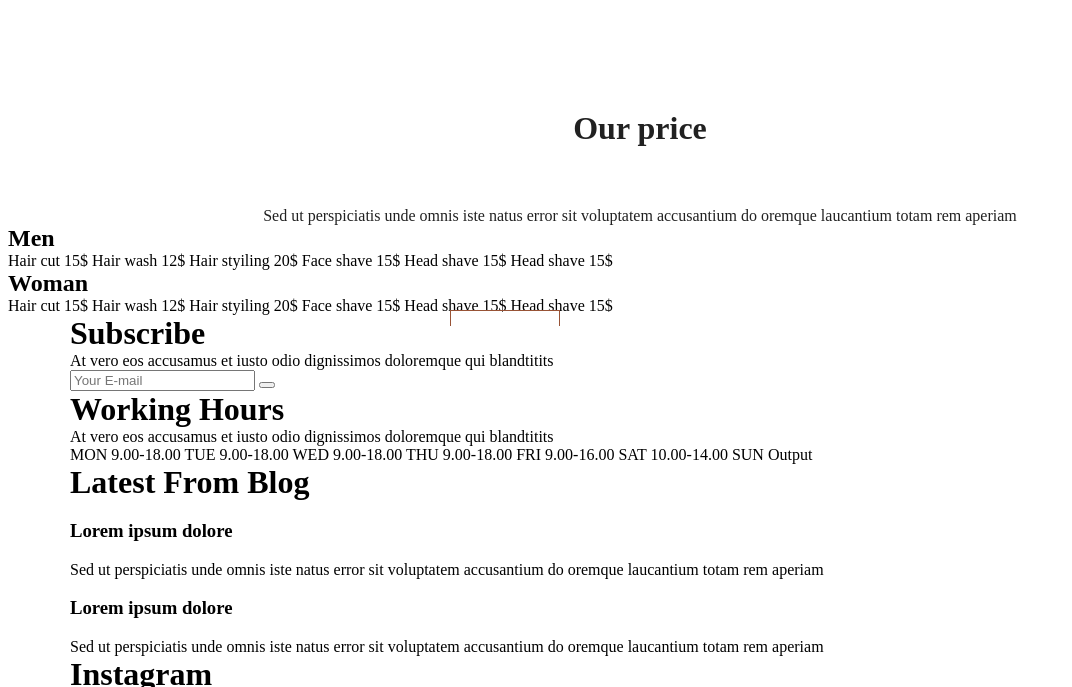
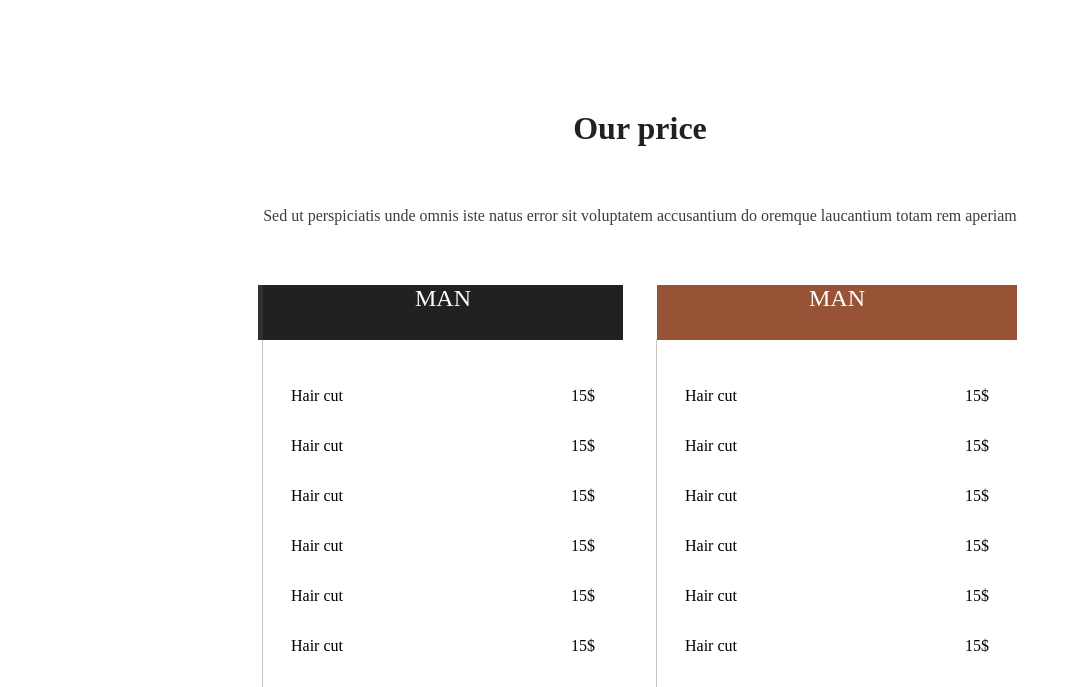
Before and after one commit to VerDan777/BarberSite, a website built with webpack: page src/index.pug in a window 1280 px wide. Shown: the part 7150-7837 px from the top of the page, without its empty margins (0-1072 px from the left). Built offline with nearby package versions, Linux system fonts and the light colour scheme; files whose address does not match are found by name; a web font is replaced by a local one.

Commit message:
section price add

```diff
--- a/src/index.pug
+++ b/src/index.pug
@@ -153,37 +153,91 @@ body
                 +gallery('./img/DG.png')
                 +gallery('./img/DG.png')
 
-        section.price
+        section.price: .wrapper
             h1.price__title Our price
             p.price__text Sed ut perspiciatis unde omnis iste natus error sit voluptatem  accusantium do oremque  laucantium totam rem aperiam
             .price__block
                 .price__gender-block
-                    h1.price__gender-block__name Men
-                mixin table-item(itemName,itemPrice)
-                    tr.table-item
-                        td.table-item=itemName
-                        td.table-item=itemPrice
+                    h1.price__gender-block__name Man
+                    table.table
+                        tr.table-row
+                            td Hair cut
+                            td.table__td 15$
 
-                +table-item('Hair cut','15$')
-                +table-item('Hair wash','12$')
-                +table-item('Hair styiling','20$')
-                +table-item('Face shave','15$')
-                +table-item('Head shave','15$')
-                +table-item('Head shave','15$')
+                        tr.table-row
+                            td Hair cut
+                            td.table__td 15$
+
+                        tr.table-row
+                            td Hair cut
+                            td.table__td 15$
+
+                        tr.table-row
+                            td Hair cut
+                            td.table__td 15$
+
+                        tr.table-row
+                            td Hair cut
+                            td.table__td 15$
+
+                        tr.table-row
+                            td Hair cut
+                            td.table__td 15$
+                    h1.price__gender-block__name Appointment
+
+                .price__gender-block
+
+                    h1.price__gender-block__name.price__gender-block__name--ginger Man
+                    table.table
+                        tr.table-row
+                            td Hair cut
+                            td.table__td 15$
+
+                        tr.table-row
+                            td Hair cut
+                            td.table__td 15$
+
+                        tr.table-row
+                            td Hair cut
+                            td.table__td 15$
+
+                        tr.table-row
+                            td Hair cut
+                            td.table__td 15$
+
+                        tr.table-row
+                            td Hair cut
+                            td.table__td 15$
+
+                        tr.table-row
+                            td Hair cut
+                            td.table__td 15$
+                    h1.price__gender-block__name.price__gender-block__name--ginger Appointment
+                //- mixin table-item(itemName,itemPrice)
+                //-     tr.table__item
+                //-         td.table__item=itemName
+                //-         td.table__item=itemPrice
+
+                //- +table-item('Hair cut','15$')
+                //- +table-item('Hair wash','12$')
+                //- +table-item('Hair styiling','20$')
+                //- +table-item('Face shave','15$')
+                //- +table-item('Head shave','15$')
+                //- +table-item('Head shave','15$')
                     h1.price__appointment
-                .price__gender-block
-                     h1.price__gender-block__name Woman
-                mixin table-item(itemName,itemPrice)
-                    tr.table-item
-                        td.table-item=itemName
-                        td.table-item=itemPrice
+                //- .price__gender-block
+                //-      h1.price__gender-block__name Woman
+                //- mixin table-item(itemName,itemPrice)
+                //-     tr.table-item
+                //-         td.table-item=itemName
+                //-         td.table-item=itemPrice
 
-                +table-item('Hair cut','15$')
-                +table-item('Hair wash','12$')
-                +table-item('Hair styiling','20$')
-                +table-item('Face shave','15$')
-                +table-item('Head shave','15$')
-                +table-item('Head shave','15$')
+                //- +table-item('Hair cut','15$')
+                //- +table-item('Hair wash','12$')
+                //- +table-item('Hair styiling','20$')
+                //- +table-item('Face shave','15$')
+                //- +table-item('Head shave','15$')
+                //- +table-item('Head shave','15$')
                      h1.price__appointment
 
         footer.site-footer: .wrapper
--- a/src/sass/modules/_price.scss
+++ b/src/sass/modules/_price.scss
@@ -8,23 +8,60 @@
         display: block;
         position: relative;
 
-        &::before {
-            content:'';
-            display: inline-block;
-            padding-bottom: 15px;
-            border:1px solid $ginger;
-            border-bottom:$ginger;
-            position: absolute;
-            top:200px;
-            left: 35%;
-            width: 110px;
-            text-align: left;
+        // &::before {
+        //     content:'';
+        //     display: inline-block;
+        //     padding-bottom: 15px;
+        //     border:1px solid $ginger;
+        //     border-bottom:$ginger;
+        //     position: absolute;
+        //     top:200px;
+        //     left: 35%;
+        //     width: 110px;
+        //     text-align: left;
+        // }
+    }
+    &__text {
+        // display: inline-block;
+        color:#3d3d3d;
+        text-align: center;
+        margin-top:60px;
+        vertical-align: middle;
+        // width: 555px;
+        // margin-left: 250px;
+        // padding-top: 70px;
+    }
+    &__block {
+        text-align: center;
+    }
+
+
+    &__gender-block {
+     display: inline-block;
+    padding-top: 60px;
+    margin-left: 15px;
+    margin-right: 15px;
+    max-width: 360px;
+    text-align: center;
+
+
+    }
+      &__gender-block__name {
+        background-color:$addColor;
+        color: $white;
+        text-transform: uppercase;
+        font-weight: 100;
+        width: 360px;
+        height: 55px;
+        text-align: center;
+        display: inline-block;
+        box-shadow: -5px 0px 0px #303030;
+
+        // margin:30px 160px;
+        &--ginger {
+            background-color: $ginger;
+            box-shadow: none;
         }
     }
-    &__text {
 
-        color:$addColor;
-        text-align: center;
-        margin-top:60px;
-    }
 }
--- /dev/null
+++ b/src/sass/modules/_table.scss
@@ -0,0 +1,15 @@
+.table {
+
+    display: table;
+    padding:30px 25px;
+     box-shadow: -1px -1px 0px 0px  #c6c6c6;
+
+
+    &__td{
+        padding-left:225px;
+    }
+    td {
+        padding-top:15px;
+        padding-bottom: 15px;
+    }
+}
--- a/src/sass/styles.scss
+++ b/src/sass/styles.scss
@@ -16,3 +16,4 @@
 @import 'modules/clients';
 @import 'modules/gallery';
 @import 'modules/price';
+@import 'modules/table';
```
Also changed, not shown: dist/index.html, dist/modules/table.css (added), dist/styles.css.
